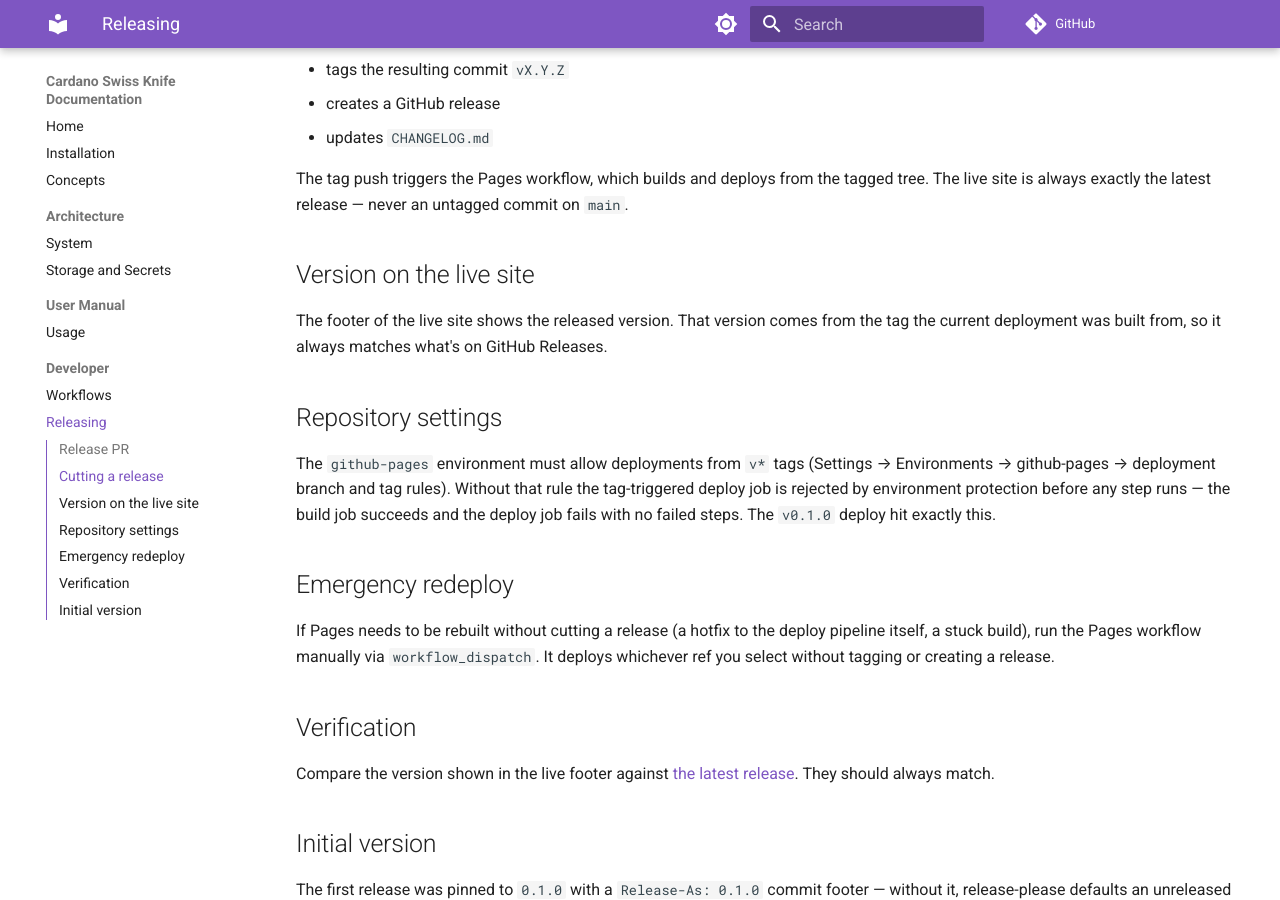
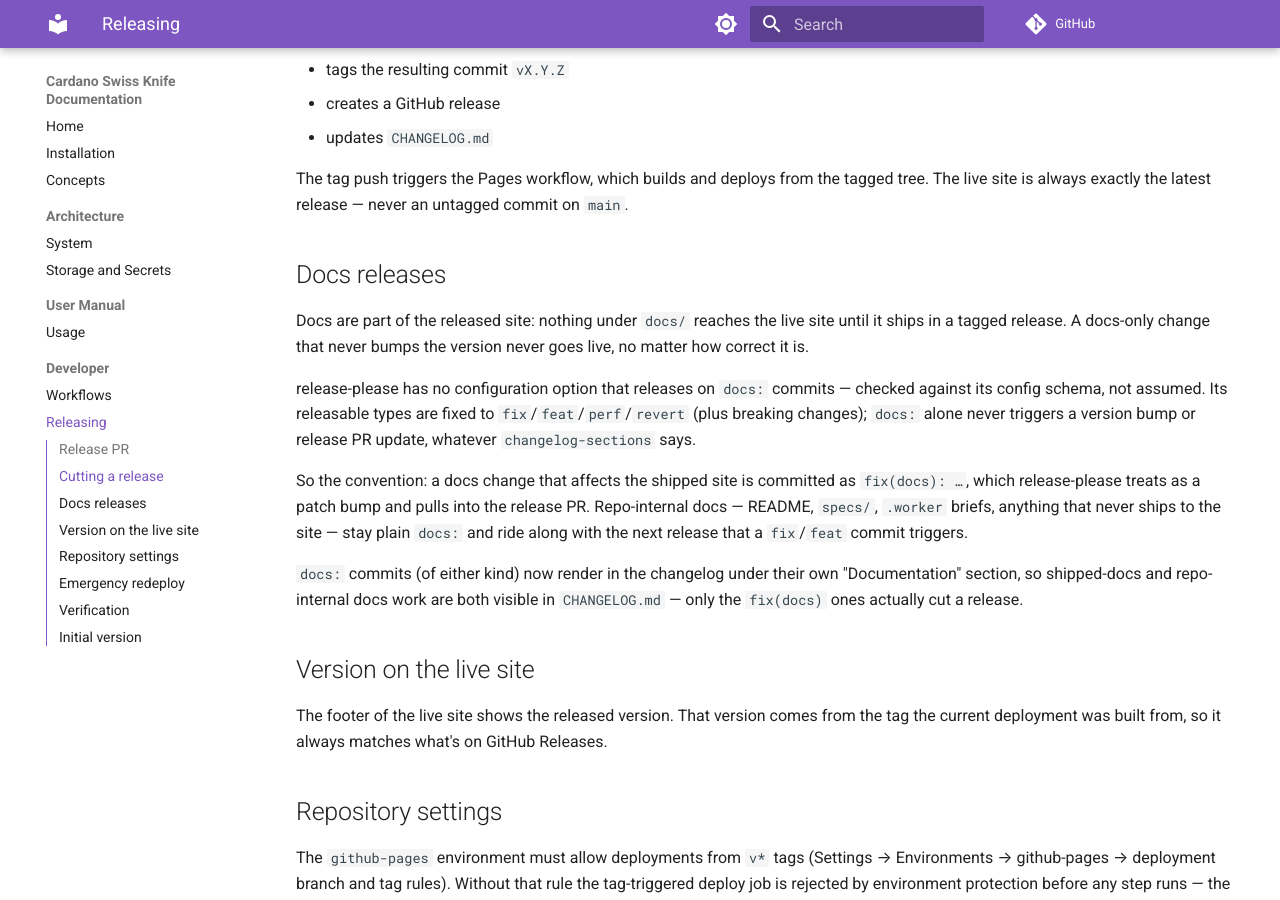
Before and after one commit to lambdasistemi/cardano-swiss-knife, an MkDocs documentation site: the page built from docs/dev/releasing.md, in a window 1280 px wide and 900 px high, scrolled down 397 px. Built offline with MkDocs 1.6.1 and Material for MkDocs 9.7.7, drawn with Linux system fonts in a browser that asks for light colours; comment, search, counter and statistics services are not loaded.

Commit message:
fix(docs): document the shipped-docs release convention
Tasks: T581-SA, T582-SA, T583-SA

```diff
--- a/docs/dev/releasing.md
+++ b/docs/dev/releasing.md
@@ -18,6 +18,29 @@ Merging the release PR:
 The tag push triggers the Pages workflow, which builds and deploys from the
 tagged tree. The live site is always exactly the latest release — never an
 untagged commit on `main`.
+
+## Docs releases
+
+Docs are part of the released site: nothing under `docs/` reaches the live
+site until it ships in a tagged release. A docs-only change that never bumps
+the version never goes live, no matter how correct it is.
+
+release-please has no configuration option that releases on `docs:`
+commits — checked against its config schema, not assumed. Its releasable
+types are fixed to `fix`/`feat`/`perf`/`revert` (plus breaking changes);
+`docs:` alone never triggers a version bump or release PR update, whatever
+`changelog-sections` says.
+
+So the convention: a docs change that affects the shipped site is committed
+as `fix(docs): …`, which release-please treats as a patch bump and pulls
+into the release PR. Repo-internal docs — README, `specs/`, `.worker`
+briefs, anything that never ships to the site — stay plain `docs:` and ride
+along with the next release that a `fix`/`feat` commit triggers.
+
+`docs:` commits (of either kind) now render in the changelog under their own
+"Documentation" section, so shipped-docs and repo-internal docs work are
+both visible in `CHANGELOG.md` — only the `fix(docs)` ones actually cut a
+release.
 
 ## Version on the live site
 
```
Also changed, not shown: release-please-config.json (+8 -1 lines), specs/058-release-docs/tasks.md (+18 -7 lines).
